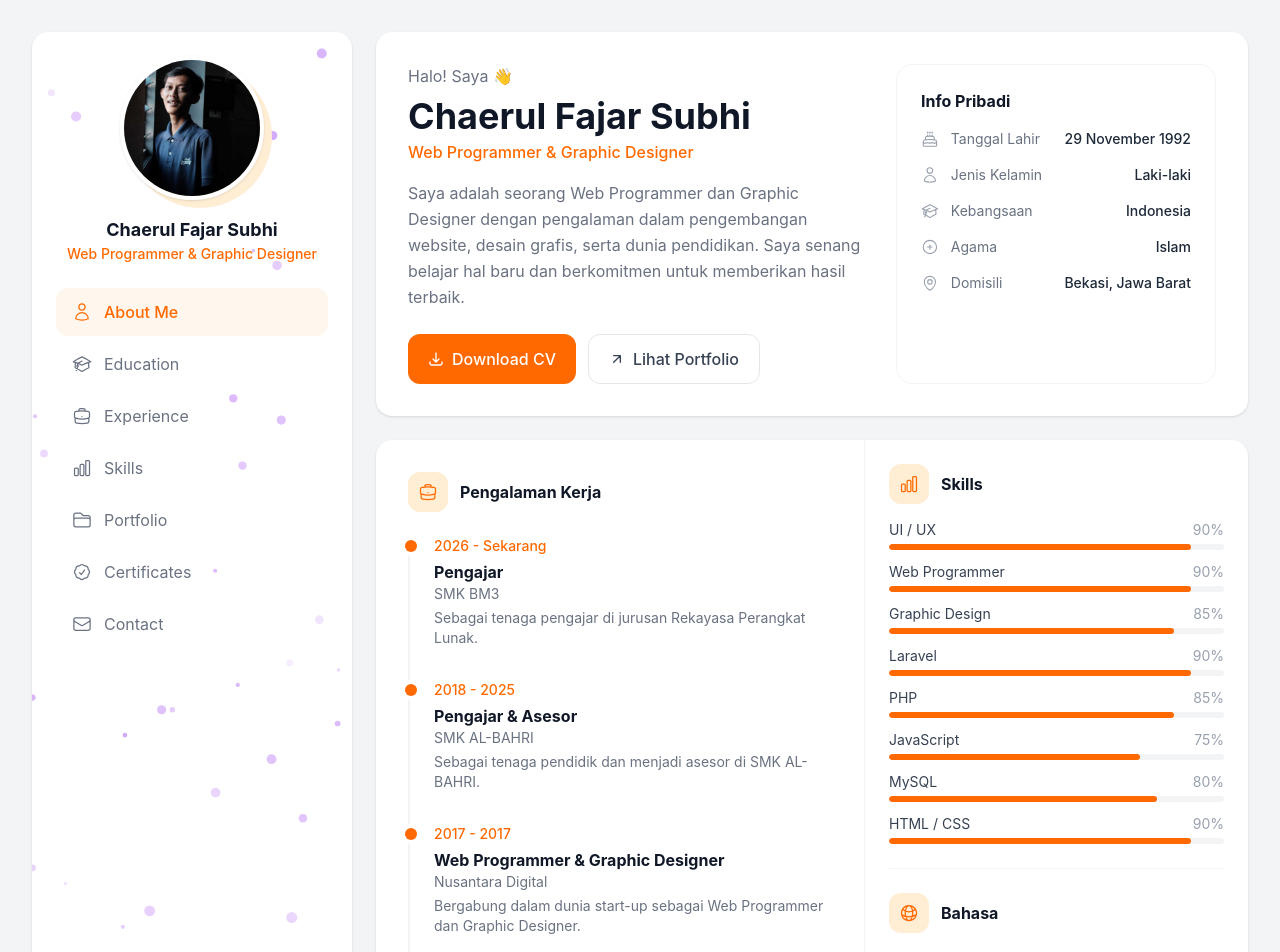
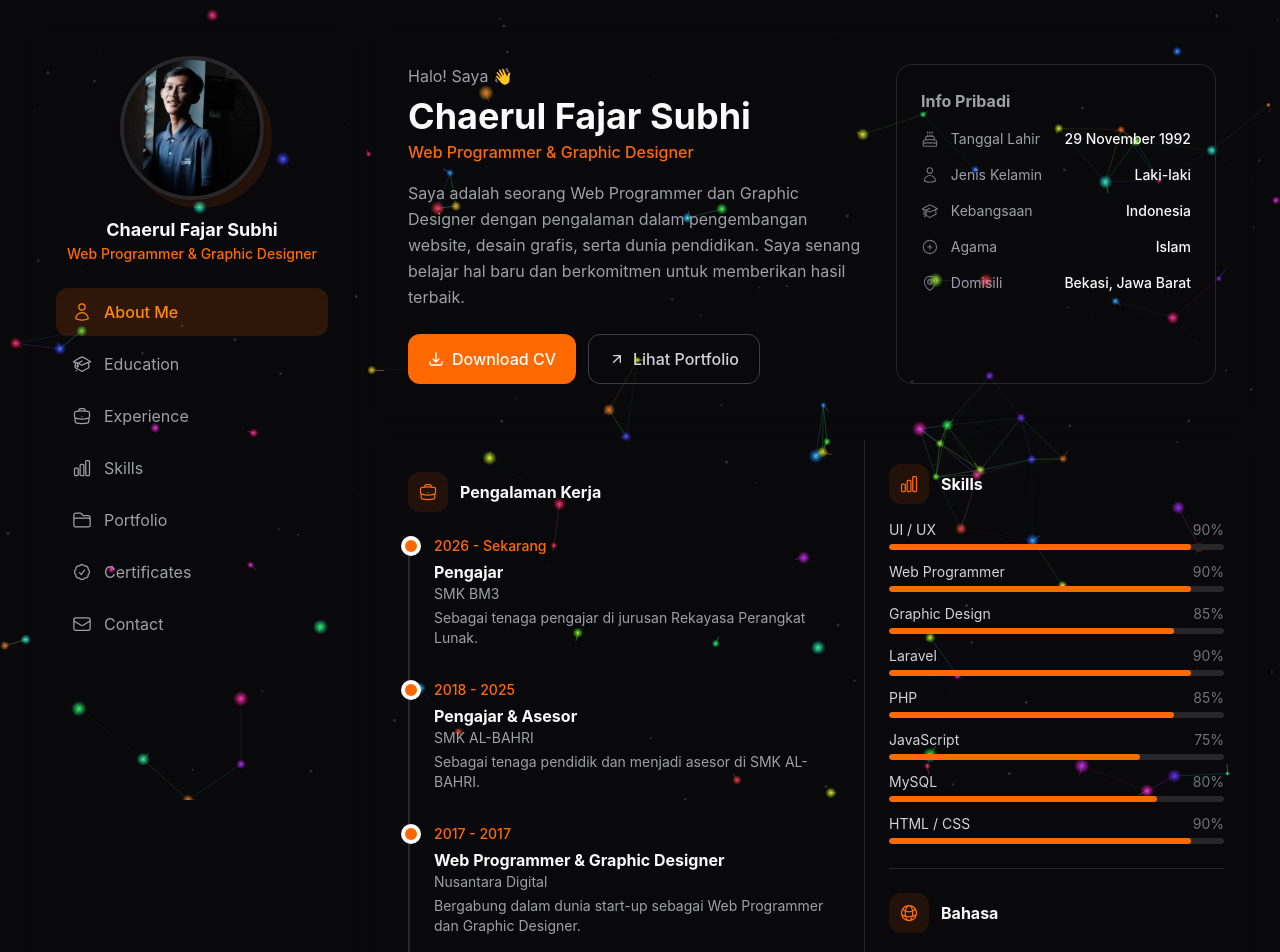
Before and after one commit to UIDesign-Stack/CV, a Vue app: page / in a window 1280 px wide. Shown: the top 952 px of the page. Built offline with nearby package versions, Linux system fonts and the light colour scheme.

Commit message:
changge bg and change posisi particle

```diff
--- a/package.json
+++ b/package.json
@@ -24,5 +24,4 @@
   "engines": {
     "node": "^22.18.0 || >=24.12.0"
   }
-
 }
--- a/src/App.vue
+++ b/src/App.vue
@@ -1,5 +1,5 @@
 <script setup>
-import { ref, provide } from 'vue'
+import { ref, provide, onMounted, onUnmounted } from 'vue'
 import Sidebar from './components/Sidebar.vue'
 import ProfileCard from './components/ProfileCard.vue'
 import ExperienceSkills from './components/ExperienceSkills.vue'
@@ -11,11 +11,7 @@ import CertificatesView from './components/CertificatesView.vue'
 import ContactView from './components/ContactView.vue'
 
 const activeMenu = ref('About Me')
-
-function setActiveMenu(name) {
-  activeMenu.value = name
-}
-
+function setActiveMenu(name) { activeMenu.value = name }
 provide('setActiveMenu', setActiveMenu)
 
 const viewMap = {
@@ -26,11 +22,204 @@ const viewMap = {
   'Certificates': CertificatesView,
   'Contact': ContactView,
 }
+
+// ---------- Particle background (global) ----------
+const canvasRef = ref(null)
+let ctx, canvas, animationId
+let particles = [], fireworkParticles = [], dustParticles = []
+let frameCount = 0
+let autoDrift = true
+const mouse = { x: null, y: null }
+
+class Particle {
+  constructor(x, y, isFirework = false) {
+    const baseSpeed = isFirework ? Math.random() * 2 + 1 : Math.random() * 0.5 + 0.3
+    Object.assign(this, {
+      isFirework, x, y,
+      vx: Math.cos(Math.random() * Math.PI * 3) * baseSpeed,
+      vy: Math.sin(Math.random() * Math.PI * 3) * baseSpeed,
+      size: isFirework ? Math.random() * 4 + 3 : Math.random() * 5 + 3,
+      hue: Math.random() * 360,
+      alpha: 1,
+      sizeDirection: Math.random() < 0.5 ? -1 : 1,
+      trail: [],
+    })
+  }
+  update() {
+    const dist = mouse.x !== null ? (mouse.x - this.x) ** 2 + (mouse.y - this.y) ** 2 : 0
+    if (!this.isFirework) {
+      const force = dist && dist < 12000 ? (12000 - dist) / 12000 : 0
+      if (mouse.x === null && autoDrift) {
+        this.vx += (Math.random() - 0.5) * 0.03
+        this.vy += (Math.random() - 0.5) * 0.03
+      }
+      if (dist) {
+        const sqrtDist = Math.sqrt(dist)
+        this.vx += ((mouse.x - this.x) / sqrtDist) * force * 0.1
+        this.vy += ((mouse.y - this.y) / sqrtDist) * force * 0.1
+      }
+      this.vx *= mouse.x !== null ? 0.99 : 0.998
+      this.vy *= mouse.y !== null ? 0.99 : 0.998
+    } else {
+      this.alpha -= 0.02
+    }
+    this.x += this.vx
+    this.y += this.vy
+    if (this.x <= 0 || this.x >= canvas.width - 1) this.vx *= -0.9
+    if (this.y < 0 || this.y > canvas.height) this.vy *= -0.9
+    this.size += this.sizeDirection * 0.08
+    if (this.size > 4.5 || this.size < 1.5) this.sizeDirection *= -1
+    this.hue = (this.hue + 0.3) % 360
+    if (frameCount % 2 === 0 && (Math.abs(this.vx) > 0.1 || Math.abs(this.vy) > 0.1)) {
+      this.trail.push({ x: this.x, y: this.y, hue: this.hue, alpha: this.alpha })
+      if (this.trail.length > 10) this.trail.shift()
+    }
+  }
+  draw() {
+    const gradient = ctx.createRadialGradient(this.x, this.y, 0, this.x, this.y, this.size)
+    gradient.addColorStop(0, `hsla(${this.hue}, 90%, 60%, ${Math.max(this.alpha, 0)})`)
+    gradient.addColorStop(1, `hsla(${this.hue + 30}, 90%, 50%, 0)`)
+    ctx.fillStyle = gradient
+    ctx.beginPath()
+    ctx.arc(this.x, this.y, this.size, 0, Math.PI * 2)
+    ctx.fill()
+    if (this.trail.length > 1) {
+      ctx.beginPath()
+      ctx.lineWidth = 1
+      for (let i = 0; i < this.trail.length - 1; i++) {
+        const { x: x1, y: y1, hue: h1, alpha: a1 } = this.trail[i]
+        const { x: x2, y: y2 } = this.trail[i + 1]
+        ctx.strokeStyle = `hsla(${h1}, 90%, 60%, ${Math.max(a1 * 0.4, 0)})`
+        ctx.moveTo(x1, y1)
+        ctx.lineTo(x2, y2)
+      }
+      ctx.stroke()
+    }
+  }
+  isDead() { return this.isFirework && this.alpha <= 0 }
+}
+
+class DustParticle {
+  constructor() {
+    Object.assign(this, {
+      x: Math.random() * canvas.width, y: Math.random() * canvas.height,
+      size: Math.random() * 1.2 + 0.4,
+      vx: (Math.random() - 0.5) * 0.05, vy: (Math.random() - 0.5) * 0.05,
+    })
+  }
+  update() {
+    this.x = (this.x + this.vx + canvas.width) % canvas.width
+    this.y = (this.y + this.vy + canvas.height) % canvas.height
+  }
+  draw() {
+    ctx.fillStyle = `rgba(200, 200, 200, 0.2)`
+    ctx.beginPath()
+    ctx.arc(this.x, this.y, this.size, 0, Math.PI * 2)
+    ctx.fill()
+  }
+}
+
+function adjustParticleCount() {
+  const area = canvas.width * canvas.height
+  return Math.max(40, Math.min(90, Math.floor(area / 12000)))
+}
+
+function createParticles() {
+  particles = []
+  dustParticles = []
+  const n = adjustParticleCount()
+  for (let i = 0; i < n; i++) {
+    particles.push(new Particle(Math.random() * canvas.width, Math.random() * canvas.height))
+  }
+  for (let i = 0; i < 80; i++) {
+    dustParticles.push(new DustParticle())
+  }
+}
+
+function connectParticles() {
+  ctx.lineWidth = 1
+  for (let i = 0; i < particles.length; i++) {
+    for (let j = i + 1; j < particles.length; j++) {
+      const p = particles[i], q = particles[j]
+      const dist = (p.x - q.x) ** 2 + (p.y - q.y) ** 2
+      if (dist < 9000) {
+        const mixHue = (p.hue + q.hue) / 2
+        ctx.strokeStyle = `hsla(${mixHue}, 90%, 60%, ${0.35 * (1 - Math.sqrt(dist) / 95)})`
+        ctx.beginPath()
+        ctx.moveTo(p.x, p.y)
+        ctx.lineTo(q.x, q.y)
+        ctx.stroke()
+      }
+    }
+  }
+}
+
+function animate() {
+  ctx.clearRect(0, 0, canvas.width, canvas.height)
+  ;[dustParticles, particles, fireworkParticles].forEach(arr => {
+    for (let i = arr.length - 1; i >= 0; i--) {
+      arr[i].update()
+      arr[i].draw()
+      if (arr[i].isDead?.()) arr.splice(i, 1)
+    }
+  })
+  connectParticles()
+  frameCount++
+  animationId = requestAnimationFrame(animate)
+}
+
+function resizeCanvas() {
+  canvas.width = window.innerWidth
+  canvas.height = window.innerHeight
+  createParticles()
+}
+
+function handleMouseMove(e) {
+  mouse.x = e.clientX
+  mouse.y = e.clientY
+  autoDrift = false
+}
+function handleMouseLeave() {
+  mouse.x = null
+  mouse.y = null
+  autoDrift = true
+}
+function handleClick(e) {
+  for (let i = 0; i < 12; i++) {
+    const angle = Math.random() * Math.PI * 2
+    const speed = Math.random() * 4 + 1.5
+    const p = new Particle(e.clientX, e.clientY, true)
+    p.vx = Math.cos(angle) * speed
+    p.vy = Math.sin(angle) * speed
+    fireworkParticles.push(p)
+  }
+}
+
+onMounted(() => {
+  canvas = canvasRef.value
+  ctx = canvas.getContext('2d')
+  resizeCanvas()
+  animate()
+  window.addEventListener('mousemove', handleMouseMove)
+  window.addEventListener('mouseleave', handleMouseLeave)
+  window.addEventListener('click', handleClick)
+  window.addEventListener('resize', resizeCanvas)
+})
+onUnmounted(() => {
+  cancelAnimationFrame(animationId)
+  window.removeEventListener('mousemove', handleMouseMove)
+  window.removeEventListener('mouseleave', handleMouseLeave)
+  window.removeEventListener('click', handleClick)
+  window.removeEventListener('resize', resizeCanvas)
+})
 </script>
 
 <template>
-  <main class="min-h-screen bg-gray-100 p-8">
-    <div class="grid grid-cols-1 md:grid-cols-[320px_1fr_380px] md:grid-rows-[auto_auto] gap-6">
+  <main class="min-h-screen bg-zinc-950 p-8 relative overflow-hidden">
+
+    <canvas ref="canvasRef" class="fixed inset-0 w-full h-full pointer-events-none"></canvas>
+
+    <div class="relative z-10 grid grid-cols-1 md:grid-cols-[320px_1fr_380px] md:grid-rows-[auto_auto] gap-6">
       <Sidebar :active-menu="activeMenu" @update:active-menu="activeMenu = $event" />
 
       <template v-if="activeMenu === 'About Me'">
--- a/src/components/ExperienceSkills.vue
+++ b/src/components/ExperienceSkills.vue
@@ -27,59 +27,59 @@ const languages = [
 </script>
 
 <template>
-  <div class="md:col-start-2 md:col-end-4 md:row-start-2 bg-white rounded-2xl shadow-sm flex flex-col md:flex-row">
+  <div class="md:col-start-2 md:col-end-4 md:row-start-2 bg-zinc-900/0 rounded-2xl shadow-sm flex flex-col md:flex-row">
 
     <!-- Kiri: Pengalaman Kerja -->
     <div class="flex-1 p-8">
       <div class="flex items-center gap-3 mb-6">
-        <div class="w-10 h-10 rounded-xl bg-orange-100 flex items-center justify-center">
+        <div class="w-10 h-10 rounded-xl bg-orange-500/10 flex items-center justify-center">
           <BriefcaseIcon class="w-5 h-5 text-orange-500" />
         </div>
-        <h2 class="font-bold text-gray-900">Pengalaman Kerja</h2>
+        <h2 class="font-bold text-zinc-50">Pengalaman Kerja</h2>
       </div>
 
-      <div class="relative pl-6 border-l-2 border-gray-100 space-y-8">
+      <div class="relative pl-6 border-l-2 border-zinc-800 space-y-8">
         <div v-for="exp in experiences" :key="exp.title + exp.period" class="relative">
           <span class="absolute -left-[29px] top-1 w-3 h-3 rounded-full bg-orange-500 ring-4 ring-white"></span>
           <p class="text-orange-500 text-sm font-medium mb-1">{{ exp.period }}</p>
-          <h3 class="font-bold text-gray-900">{{ exp.title }}</h3>
-          <p class="text-sm text-gray-500 mb-1">{{ exp.place }}</p>
-          <p class="text-sm text-gray-500">{{ exp.desc }}</p>
+          <h3 class="font-bold text-zinc-50">{{ exp.title }}</h3>
+          <p class="text-sm text-zinc-400 mb-1">{{ exp.place }}</p>
+          <p class="text-sm text-zinc-400">{{ exp.desc }}</p>
         </div>
       </div>
     </div>
 
     <!-- Kanan: Skills + Bahasa -->
-    <div class="w-full md:w-96 border-t md:border-t-0 md:border-l border-gray-100 p-6 flex-shrink-0">
+    <div class="w-full md:w-96 border-t md:border-t-0 md:border-l border-zinc-800 p-6 flex-shrink-0">
 
       <div class="flex items-center gap-3 mb-4">
-        <div class="w-10 h-10 rounded-xl bg-orange-100 flex items-center justify-center">
+        <div class="w-10 h-10 rounded-xl bg-orange-500/10 flex items-center justify-center">
           <ChartBarIcon class="w-5 h-5 text-orange-500" />
         </div>
-        <h2 class="font-bold text-gray-900">Skills</h2>
+        <h2 class="font-bold text-zinc-50">Skills</h2>
       </div>
       <div class="space-y-3 mb-6">
         <div v-for="skill in skills" :key="skill.name">
           <div class="flex justify-between text-sm mb-1">
-            <span class="text-gray-700">{{ skill.name }}</span>
-            <span class="text-gray-400">{{ skill.value }}%</span>
+            <span class="text-zinc-300">{{ skill.name }}</span>
+            <span class="text-zinc-500">{{ skill.value }}%</span>
           </div>
-          <div class="w-full h-1.5 bg-gray-100 rounded-full overflow-hidden">
+          <div class="w-full h-1.5 bg-zinc-800 rounded-full overflow-hidden">
             <div class="h-full bg-orange-500 rounded-full" :style="{ width: skill.value + '%' }"></div>
           </div>
         </div>
       </div>
 
-      <div class="border-t border-gray-100 pt-6">
+      <div class="border-t border-zinc-800 pt-6">
         <div class="flex items-center gap-3 mb-4">
-          <div class="w-10 h-10 rounded-xl bg-orange-100 flex items-center justify-center">
+          <div class="w-10 h-10 rounded-xl bg-orange-500/10 flex items-center justify-center">
             <GlobeAltIcon class="w-5 h-5 text-orange-500" />
           </div>
-          <h2 class="font-bold text-gray-900">Bahasa</h2>
+          <h2 class="font-bold text-zinc-50">Bahasa</h2>
         </div>
         <div class="space-y-3">
           <div v-for="lang in languages" :key="lang.name" class="flex justify-between items-center text-sm">
-            <span class="text-gray-700">{{ lang.name }}</span>
+            <span class="text-zinc-300">{{ lang.name }}</span>
             <div class="flex gap-1">
               <span
                 v-for="n in 5" :key="n"
--- a/src/components/ProfileCard.vue
+++ b/src/components/ProfileCard.vue
@@ -13,14 +13,14 @@ const cvUrl = `${import.meta.env.BASE_URL}CV.pdf`
 </script>
 
 <template>
-  <div class="md:col-start-2 md:col-end-4 md:row-start-1 bg-white rounded-2xl shadow-sm p-8 flex flex-col md:flex-row gap-8">
+  <div class="md:col-start-2 md:col-end-4 md:row-start-1 bg-zinc-900/0 rounded-2xl shadow-sm p-8 flex flex-col md:flex-row gap-8">
 
     <!-- Kiri: Halo Saya -->
     <div class="flex-1">
-      <p class="text-gray-500 mb-2">Halo! Saya 👋</p>
-      <h1 class="text-4xl font-bold text-gray-900 mb-1">Chaerul Fajar Subhi</h1>
+      <p class="text-zinc-400 mb-2">Halo! Saya 👋</p>
+      <h1 class="text-4xl font-bold text-zinc-50 mb-1">Chaerul Fajar Subhi</h1>
       <p class="text-orange-500 font-medium mb-4">Web Programmer & Graphic Designer</p>
-      <p class="text-gray-500 leading-relaxed mb-6">
+      <p class="text-zinc-400 leading-relaxed mb-6">
         Saya adalah seorang Web Programmer dan Graphic Designer dengan pengalaman
         dalam pengembangan website, desain grafis, serta dunia pendidikan.
         Saya senang belajar hal baru dan berkomitmen untuk memberikan hasil terbaik.
@@ -38,7 +38,7 @@ const cvUrl = `${import.meta.env.BASE_URL}CV.pdf`
         </a>
         <button
           @click="setActiveMenu('Portfolio')"
-          class="border border-gray-200 hover:bg-gray-50 text-gray-700 px-5 py-3 rounded-xl font-medium flex items-center justify-center gap-2 transition w-full sm:w-auto"
+          class="border border-zinc-700 hover:bg-zinc-800 text-zinc-300 px-5 py-3 rounded-xl font-medium flex items-center justify-center gap-2 transition w-full sm:w-auto"
         >
           <svg class="w-4 h-4" fill="none" stroke="currentColor" stroke-width="2" viewBox="0 0 24 24">
             <path stroke-linecap="round" stroke-linejoin="round" d="M7 17 17 7M7 7h10v10"/>
@@ -49,42 +49,42 @@ const cvUrl = `${import.meta.env.BASE_URL}CV.pdf`
     </div>
 
     <!-- Kanan: Info Pribadi -->
-    <div class="w-full md:w-80 border border-gray-100 rounded-2xl p-6 flex-shrink-0">
-      <h2 class="font-bold text-gray-900 mb-4">Info Pribadi</h2>
+    <div class="w-full md:w-80 border border-zinc-800 rounded-2xl p-6 flex-shrink-0">
+      <h2 class="font-bold text-zinc-400 mb-4">Info Pribadi</h2>
       <ul class="space-y-4">
         <li class="flex items-center gap-3">
-          <CakeIcon class="w-5 h-5 text-gray-400" />
+          <CakeIcon class="w-5 h-5 text-zinc-500" />
           <div class="flex flex-col sm:flex-row sm:justify-between w-full text-sm gap-0.5 sm:gap-2">
-            <span class="text-gray-500">Tanggal Lahir</span>
-            <span class="text-gray-800 font-medium">29 November 1992</span>
+            <span class="text-zinc-400">Tanggal Lahir</span>
+            <span class="text-zinc-50 font-medium">29 November 1992</span>
           </div>
         </li>
         <li class="flex items-center gap-3">
-          <UserIcon class="w-5 h-5 text-gray-400" />
+          <UserIcon class="w-5 h-5 text-zinc-500" />
           <div class="flex flex-col sm:flex-row sm:justify-between w-full text-sm gap-0.5 sm:gap-2">
-            <span class="text-gray-500">Jenis Kelamin</span>
-            <span class="text-gray-800 font-medium">Laki-laki</span>
+            <span class="text-zinc-400">Jenis Kelamin</span>
+            <span class="text-zinc-50 font-medium">Laki-laki</span>
           </div>
         </li>
         <li class="flex items-center gap-3">
-          <AcademicCapIcon class="w-5 h-5 text-gray-400" />
+          <AcademicCapIcon class="w-5 h-5 text-zinc-500" />
           <div class="flex flex-col sm:flex-row sm:justify-between w-full text-sm gap-0.5 sm:gap-2">
-            <span class="text-gray-500">Kebangsaan</span>
-            <span class="text-gray-800 font-medium">Indonesia</span>
+            <span class="text-zinc-400">Kebangsaan</span>
+            <span class="text-zinc-50 font-medium">Indonesia</span>
           </div>
         </li>
         <li class="flex items-center gap-3">
-          <PlusCircleIcon class="w-5 h-5 text-gray-400" />
+          <PlusCircleIcon class="w-5 h-5 text-zinc-500" />
           <div class="flex flex-col sm:flex-row sm:justify-between w-full text-sm gap-0.5 sm:gap-2">
-            <span class="text-gray-500">Agama</span>
-            <span class="text-gray-800 font-medium">Islam</span>
+            <span class="text-zinc-400">Agama</span>
+            <span class="text-zinc-50 font-medium">Islam</span>
           </div>
         </li>
         <li class="flex items-center gap-3">
-          <MapPinIcon class="w-5 h-5 text-gray-400" />
+          <MapPinIcon class="w-5 h-5 text-zinc-500" />
           <div class="flex flex-col sm:flex-row sm:justify-between w-full text-sm gap-0.5 sm:gap-2">
-            <span class="text-gray-500">Domisili</span>
-            <span class="text-gray-800 font-medium">Bekasi, Jawa Barat</span>
+            <span class="text-zinc-400">Domisili</span>
+            <span class="text-zinc-50 font-medium">Bekasi, Jawa Barat</span>
           </div>
         </li>
       </ul>
--- a/src/components/Sidebar.vue
+++ b/src/components/Sidebar.vue
@@ -1,5 +1,4 @@
 <script setup>
-import { ref, onMounted, onUnmounted } from 'vue'
 import {
   UserIcon,
   AcademicCapIcon,
@@ -22,71 +21,21 @@ const menuItems = [
   { name: 'Certificates', icon: CheckBadgeIcon },
   { name: 'Contact', icon: EnvelopeIcon },
 ]
-
-// --- Particle background ---
-const canvasRef = ref(null)
-let animationId
-let particles = []
-
-function initParticles(canvas) {
-  const ctx = canvas.getContext('2d')
-  const parent = canvas.parentElement
-  canvas.width = parent.offsetWidth
-  canvas.height = parent.offsetHeight
-
-  particles = Array.from({ length: 40 }, () => ({
-    x: Math.random() * canvas.width,
-    y: Math.random() * canvas.height,
-    r: Math.random() * 4 + 1.5,
-    dx: (Math.random() - 0.5) * 0.3,
-    dy: (Math.random() - 0.5) * 0.3,
-    opacity: Math.random() * 0.4 + 0.1,
-  }))
-
-  function draw() {
-    ctx.clearRect(0, 0, canvas.width, canvas.height)
-    particles.forEach(p => {
-      p.x += p.dx
-      p.y += p.dy
-      if (p.x < 0 || p.x > canvas.width) p.dx *= -1
-      if (p.y < 0 || p.y > canvas.height) p.dy *= -1
-
-      ctx.beginPath()
-      ctx.arc(p.x, p.y, p.r, 0, Math.PI * 2)
-      ctx.fillStyle = `rgba(168, 85, 247, ${p.opacity})`
-      ctx.fill()
-    })
-    animationId = requestAnimationFrame(draw)
-  }
-  draw()
-}
-
-onMounted(() => {
-  if (canvasRef.value) initParticles(canvasRef.value)
-})
-
-onUnmounted(() => {
-  if (animationId) cancelAnimationFrame(animationId)
-})
 </script>
 
 <template>
-  <aside class="md:col-start-1 md:row-start-1 md:row-span-2 bg-white rounded-2xl shadow-sm p-6 flex flex-col items-center relative overflow-hidden">
-
-    <canvas ref="canvasRef" class="absolute inset-0 w-full h-full pointer-events-none"></canvas>
-
-    <div class="relative z-10 flex flex-col items-center w-full h-full">
+  <aside class="md:col-start-1 md:row-start-1 md:row-span-2 bg-zinc-900/0 rounded-2xl shadow-sm p-6 flex flex-col items-center">
 
     <div class="relative w-36 h-36 mb-4">
-        <div class="absolute inset-0 rounded-full bg-orange-100 translate-x-2 translate-y-2"></div>
+      <div class="absolute inset-0 rounded-full bg-orange-500/10 translate-x-2 translate-y-2"></div>
       <img
         src="/me.jpeg"
         alt="Foto profil"
-          class="relative w-36 h-36 rounded-full object-cover border-4 border-white shadow"
+        class="relative w-36 h-36 rounded-full object-cover border-4 border-zinc-800 shadow"
       />
     </div>
 
-      <h1 class="text-lg font-bold text-gray-900">Chaerul Fajar Subhi</h1>
+    <h1 class="text-lg font-bold text-zinc-50">Chaerul Fajar Subhi</h1>
     <p class="text-sm text-orange-500 font-medium mb-6">Web Programmer & Graphic Designer</p>
 
     <nav class="w-full space-y-1 mb-6">
@@ -96,8 +45,8 @@ onUnmounted(() => {
         @click="emit('update:activeMenu', item.name)"
         class="w-full flex items-center gap-3 px-4 py-3 rounded-xl text-left transition"
         :class="props.activeMenu === item.name
-            ? 'bg-orange-50 text-orange-500 font-medium'
-            : 'text-gray-500 hover:bg-gray-50'"
+          ? 'bg-orange-500/15 text-orange-400 font-medium'
+          : 'text-zinc-400 hover:bg-zinc-800'"
       >
         <component :is="item.icon" class="w-5 h-5" />
         <span>{{ item.name }}</span>
@@ -105,24 +54,23 @@ onUnmounted(() => {
     </nav>
 
     <div class="flex gap-3 mt-auto">
-        <a href="#" class="w-10 h-10 rounded-full bg-gray-100 flex items-center justify-center hover:bg-gray-200 transition">
-          <svg class="w-5 h-5 text-gray-700" fill="currentColor" viewBox="0 0 24 24">
+      <a href="#" class="w-10 h-10 rounded-full bg-zinc-800 flex items-center justify-center hover:bg-zinc-700 transition">
+        <svg class="w-5 h-5 text-zinc-300" fill="currentColor" viewBox="0 0 24 24">
           <path d="M12 0C5.37 0 0 5.37 0 12c0 5.3 3.438 9.8 8.207 11.387.6.113.793-.26.793-.577v-2.17c-3.338.726-4.033-1.416-4.033-1.416-.546-1.387-1.333-1.756-1.333-1.756-1.09-.745.083-.729.083-.729 1.205.084 1.84 1.237 1.84 1.237 1.07 1.834 2.807 1.304 3.492.997.108-.775.42-1.305.763-1.605-2.665-.303-5.466-1.332-5.466-5.93 0-1.31.468-2.38 1.235-3.22-.123-.303-.535-1.524.117-3.176 0 0 1.008-.322 3.3 1.23a11.5 11.5 0 0 1 3.003-.404c1.02.005 2.047.138 3.003.404 2.29-1.552 3.297-1.23 3.297-1.23.653 1.652.24 2.873.118 3.176.77.84 1.233 1.91 1.233 3.22 0 4.61-2.805 5.624-5.478 5.92.43.372.823 1.104.823 2.226v3.3c0 .32.192.694.8.576C20.565 21.795 24 17.297 24 12c0-6.63-5.37-12-12-12z"/>
         </svg>
       </a>
-        <a href="#" class="w-10 h-10 rounded-full bg-gray-100 flex items-center justify-center hover:bg-gray-200 transition">
-          <svg class="w-5 h-5 text-gray-700" fill="currentColor" viewBox="0 0 24 24">
+      <a href="#" class="w-10 h-10 rounded-full bg-zinc-800 flex items-center justify-center hover:bg-zinc-700 transition">
+        <svg class="w-5 h-5 text-zinc-300" fill="currentColor" viewBox="0 0 24 24">
           <path d="M20.447 20.452h-3.554v-5.569c0-1.328-.027-3.037-1.852-3.037-1.853 0-2.136 1.445-2.136 2.939v5.667H9.351V9h3.414v1.561h.046c.477-.9 1.637-1.85 3.37-1.85 3.601 0 4.267 2.37 4.267 5.455v6.286zM5.337 7.433a2.062 2.062 0 1 1 0-4.125 2.062 2.062 0 0 1 0 4.125zM7.114 20.452H3.558V9h3.556v11.452zM22.225 0H1.771C.792 0 0 .774 0 1.729v20.542C0 23.227.792 24 1.771 24h20.451C23.2 24 24 23.227 24 22.271V1.729C24 .774 23.2 0 22.222 0h.003z"/>
         </svg>
       </a>
-        <a href="#" class="w-10 h-10 rounded-full bg-gray-100 flex items-center justify-center hover:bg-gray-200 transition">
-          <svg class="w-5 h-5 text-gray-700" fill="none" stroke="currentColor" stroke-width="1.5" viewBox="0 0 24 24">
+      <a href="#" class="w-10 h-10 rounded-full bg-zinc-800 flex items-center justify-center hover:bg-zinc-700 transition">
+        <svg class="w-5 h-5 text-zinc-300" fill="none" stroke="currentColor" stroke-width="1.5" viewBox="0 0 24 24">
           <path stroke-linecap="round" stroke-linejoin="round" d="M12 21a9 9 0 1 0 0-18 9 9 0 0 0 0 18Z"/>
           <path stroke-linecap="round" stroke-linejoin="round" d="M3.6 9h16.8M3.6 15h16.8M12 3a15 15 0 0 1 4 9 15 15 0 0 1-4 9 15 15 0 0 1-4-9 15 15 0 0 1 4-9Z"/>
         </svg>
       </a>
     </div>
 
-    </div>
   </aside>
 </template>
--- a/src/main.js
+++ b/src/main.js
@@ -1,6 +1,5 @@
+import { createApp } from 'vue'
+import App from './App.vue'
 import './assets/main.css'
 
-import { createApp } from 'vue'
-import App from './App.vue'
-
 createApp(App).mount('#app')
```
Also changed, not shown: src/components/CertificatesView.vue (+7 -7 lines), src/components/ContactView.vue (+19 -19 lines), src/components/EducationView.vue (+9 -9 lines), src/components/ExperienceView.vue (+11 -11 lines), src/components/PortfolioView.vue (+8 -8 lines), src/components/SkillsView.vue (+14 -14 lines). Lines whose indentation alone changed are shown as unchanged.
